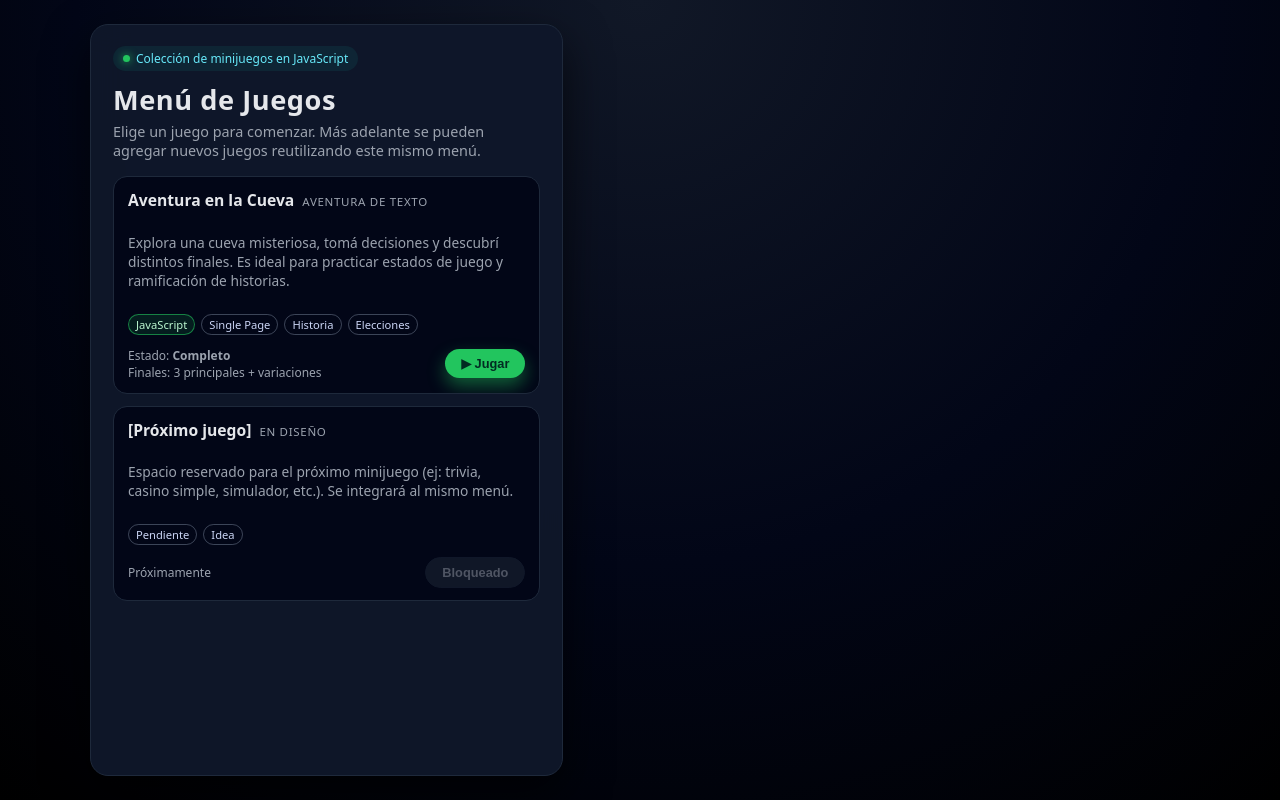
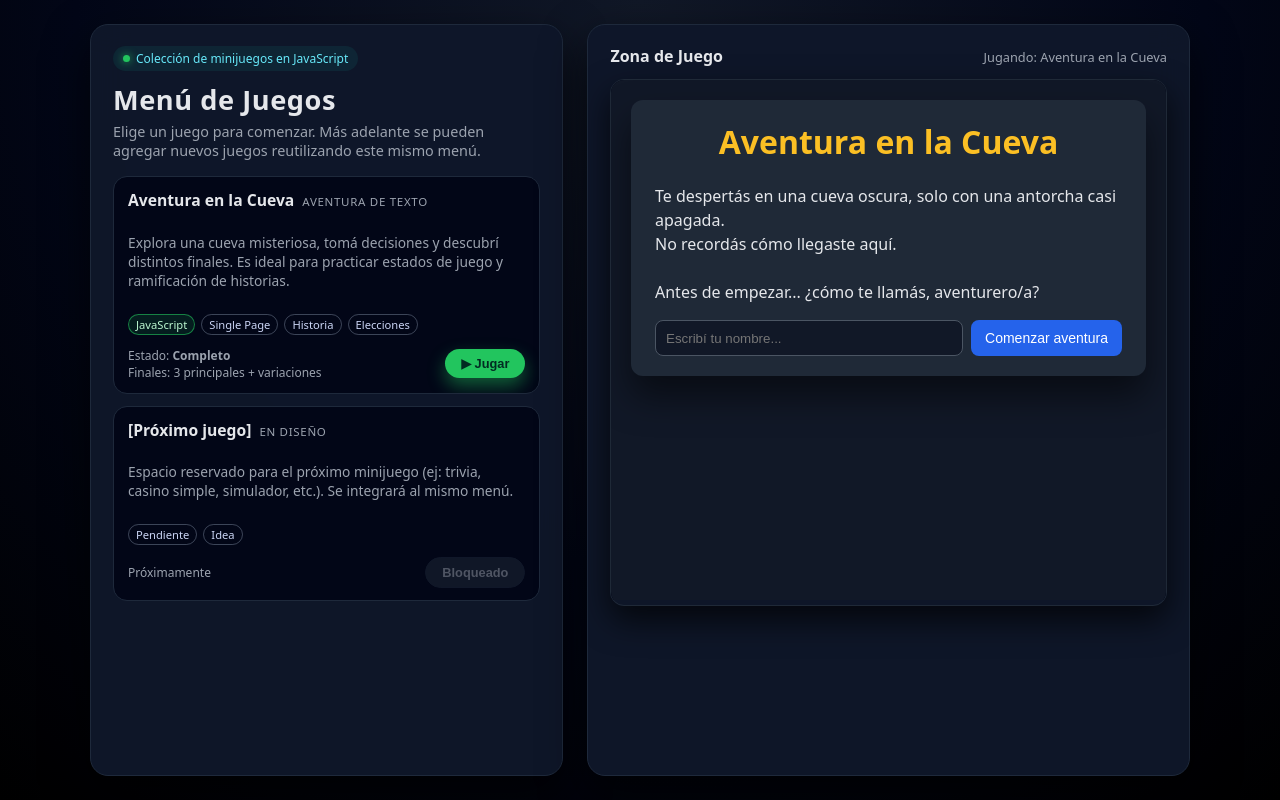
Before and after one commit to blas-rodriguez/juegos_online_gratis, a plain HTML site: page index.html in a window 1280 px wide. Both pictures are taken after a click on the button "▶ Jugar". Drawn offline with Linux system fonts and the light colour scheme.

Commit message:
Update index.html

```diff
--- a/index.html
+++ b/index.html
@@ -354,4 +354,67 @@
     </section>
 
     <!-- Panel derecho: área donde se carga el juego -->
-    <section class="panel"
+    <section class="panel">
+        <div class="game-area-header">
+            <div class="game-area-title">Zona de Juego</div>
+            <div class="game-area-subtitle" id="game-area-status">
+                Ningún juego cargado
+            </div>
+        </div>
+
+        <div id="game-placeholder" class="game-placeholder">
+            <strong>Bienvenido/a 👋</strong><br><br>
+            Selecciona un juego en la columna izquierda y se cargará aquí mismo.<br>
+            Por ahora está disponible <strong>"Aventura en la Cueva"</strong>, pero la idea
+            es ir sumando más juegos (todos en JavaScript) y usarlos como laboratorio de pruebas.
+            <p class="hint">
+                Tip: podés duplicar este archivo y adaptarlo para otras colecciones de proyectos (no solo juegos).
+            </p>
+        </div>
+
+        <div id="game-frame-wrapper" class="game-frame-wrapper">
+            <iframe id="game-frame" title="Juego"></iframe>
+        </div>
+    </section>
+</div>
+
+<script>
+    const buttons = document.querySelectorAll('button[data-game]');
+    const frameWrapper = document.getElementById('game-frame-wrapper');
+    const frame = document.getElementById('game-frame');
+    const placeholder = document.getElementById('game-placeholder');
+    const status = document.getElementById('game-area-status');
+
+    // Mapa de juegos -> archivos HTML
+    const gameFiles = {
+        aventura: 'aventura.html', // debe estar en el mismo directorio que index.html
+    };
+
+    buttons.forEach(btn => {
+        btn.addEventListener('click', () => {
+            const gameKey = btn.getAttribute('data-game');
+            const src = gameFiles[gameKey];
+
+            if (!src) {
+                alert('Juego aún no disponible.');
+                return;
+            }
+
+            // Cargar juego en el iframe
+            frame.src = src;
+            frameWrapper.classList.add('active');
+            placeholder.style.display = 'none';
+
+            if (gameKey === 'aventura') {
+                status.textContent = 'Jugando: Aventura en la Cueva';
+            } else {
+                status.textContent = 'Jugando: ' + gameKey;
+            }
+
+            // Opcional: scroll suave hasta el área de juego (útil en mobile)
+            frameWrapper.scrollIntoView({ behavior: 'smooth', block: 'start' });
+        });
+    });
+</script>
+</body>
+</html>
```
